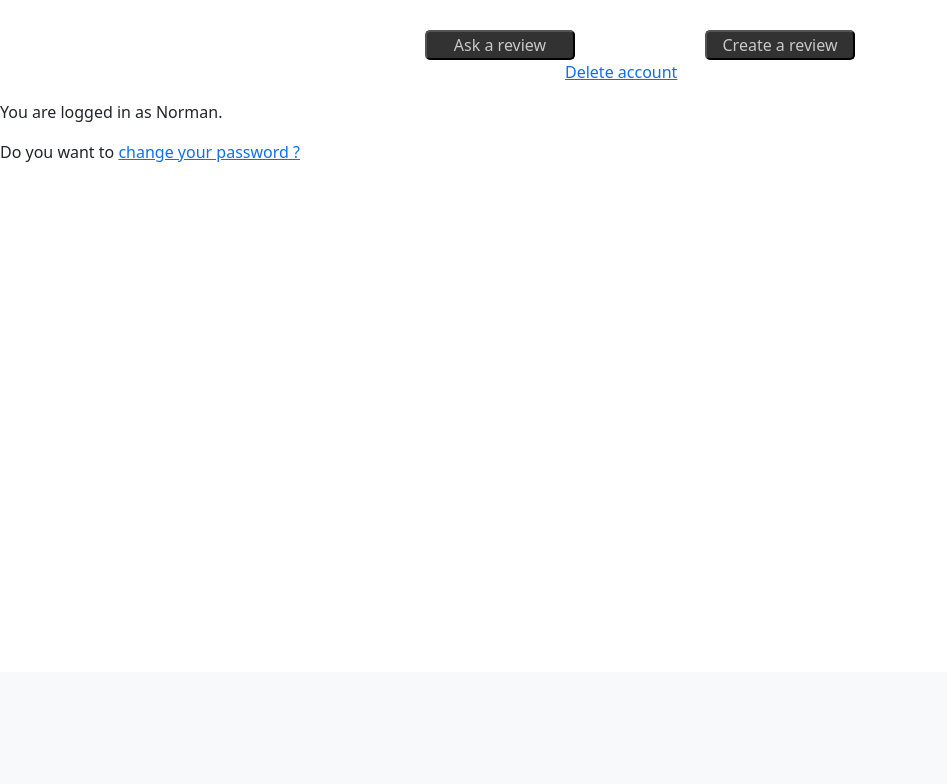
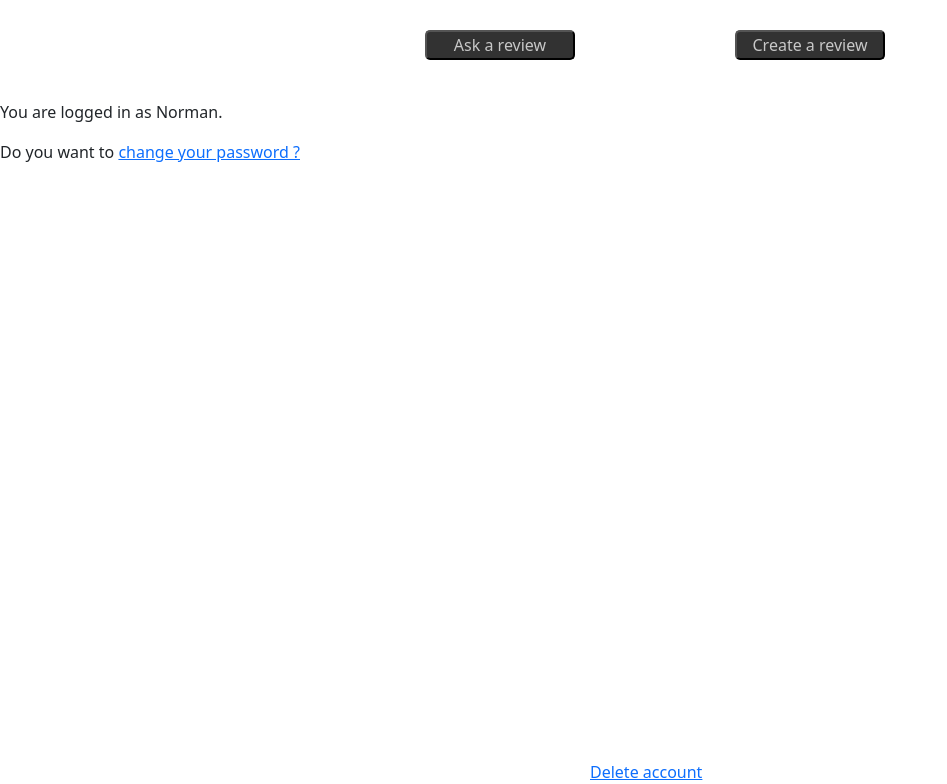
Before and after one commit to Kmenguete/OpenClassroom_project9, a Django app: page /home/ in a window 1280 px wide; the page is wider, and only the part inside the window is pictured. Shown: the part 128-912 px from the top of that part, without its empty margins (0-947 px from the left). Before the commit the page ends 290 px from the top of that part, so only its background shows below. Run offline with Django 4.2, Linux system fonts and the light colour scheme; a user stored in the database is signed in.

Commit message:
moving ask review button and creare review button to a better place

```diff
--- a/litreview/reviews/static/reviews/styles.css
+++ b/litreview/reviews/static/reviews/styles.css
@@ -21,7 +21,7 @@
 	height: 30px;
 	width: 150px;
 	position: relative;
-	right: -140px;
+	right: -170px;
 }
 #ask_review:hover {
 	background-color: rgb(100, 100, 100);
@@ -31,3 +31,8 @@
 	background-color: rgb(100, 100, 100);
 	cursor: pointer;
 }
+#delete_account_link {
+	position: relative;
+	left: 25px;
+	top: 700px;
+}
```
